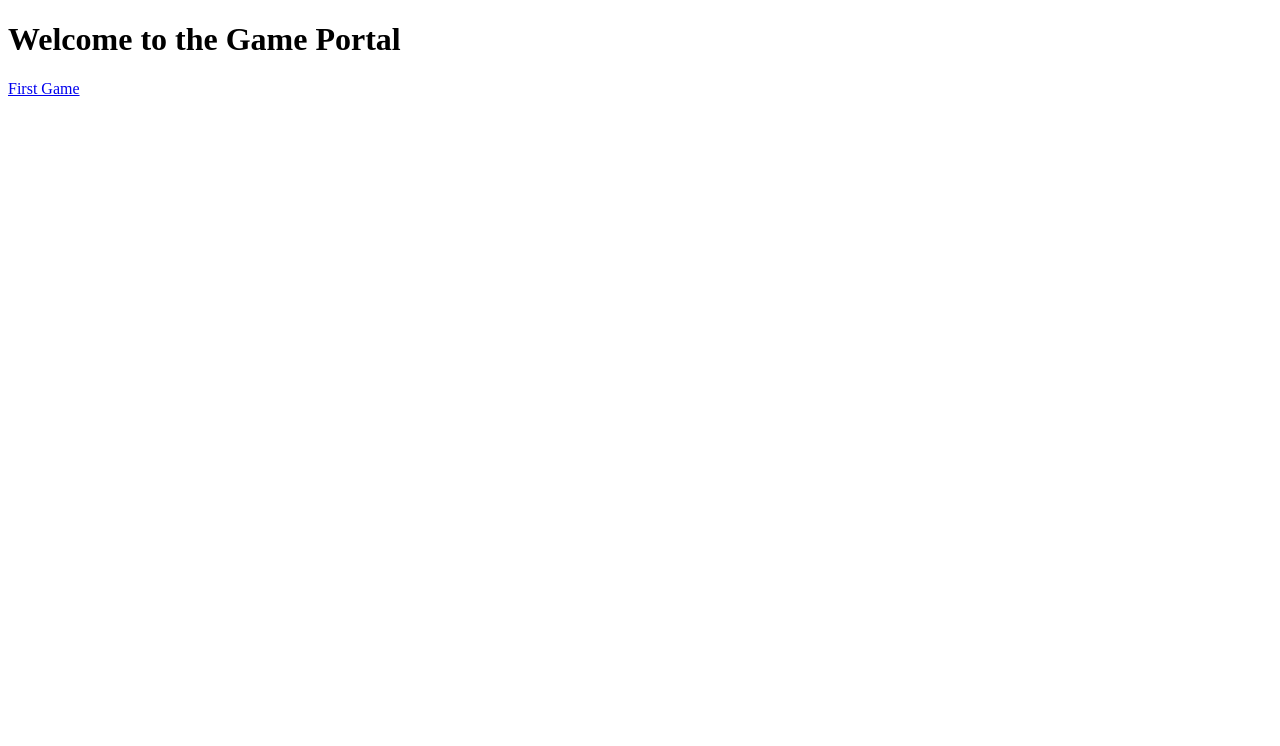
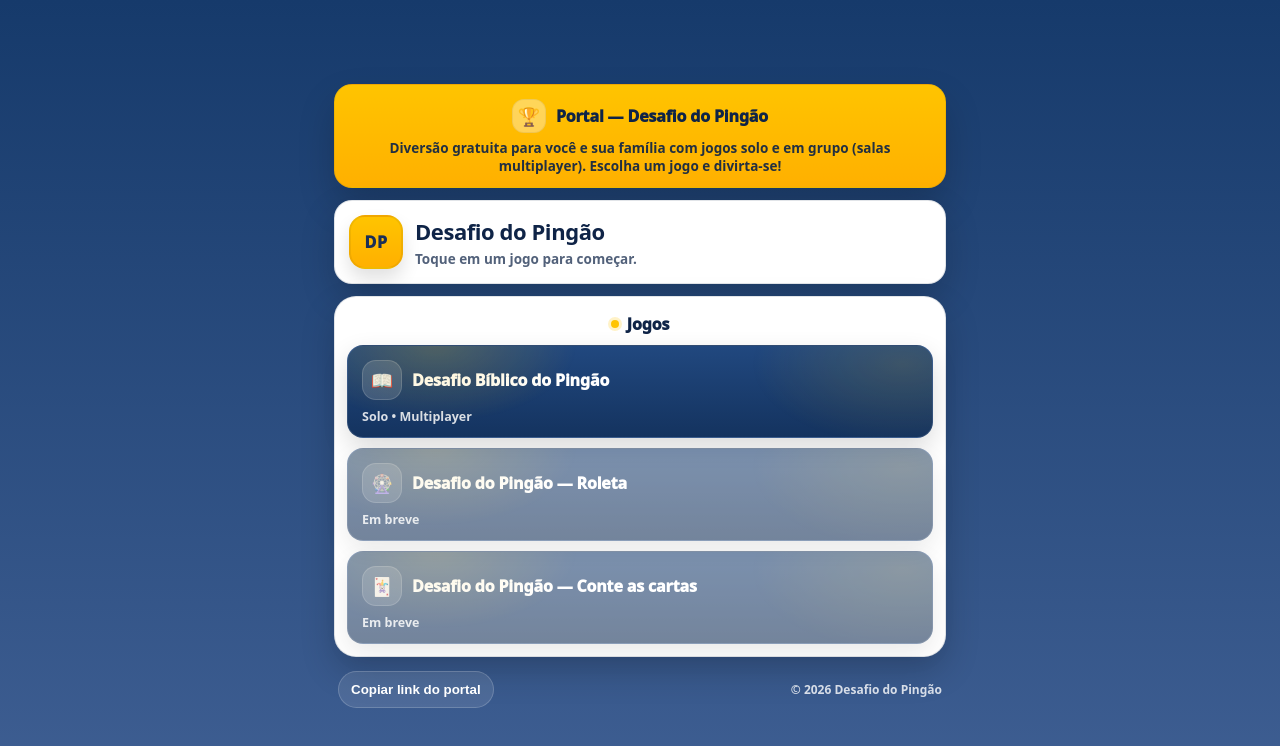
Before and after one commit to esdrasjuliocmd/desafiodopingao-portal, a plain HTML site: page index.html in a window 1280 px wide. Drawn offline with Linux system fonts and the light colour scheme.

Commit message:
Update index.html for localization and content changes

```diff
--- a/index.html
+++ b/index.html
@@ -1,13 +1,91 @@
-<!DOCTYPE html>
-<html lang="en">
+<!doctype html>
+<html lang="pt-BR">
 <head>
-    <meta charset="UTF-8">
-    <meta name="viewport" content="width=device-width, initial-scale=1.0">
-    <title>Game Portal</title>
+  <meta charset="utf-8" />
+  <meta name="viewport" content="width=device-width,initial-scale=1,viewport-fit=cover" />
+  <meta name="theme-color" content="#163a6b" />
+  <title>Desafio do Pingão</title>
+  <meta name="description" content="Diversão gratuita para você e sua família com jogos solo e multiplayer." />
+  <link rel="stylesheet" href="./styles.v2.css" />
 </head>
+
 <body>
-    <h1>Welcome to the Game Portal</h1>
-    <a href="https://cartasbiblicas.desafiodopingao.com.br" class="btn btn-game">First Game</a>
-    <!-- Other content -->
+  <main class="wrap">
+    <!-- Banner amarelo (estilo do jogo) -->
+    <section class="banner" aria-label="Portal Desafio do Pingão">
+      <div class="banner-top">
+        <div class="trophy" aria-hidden="true">🏆</div>
+        <div class="banner-title">Portal — Desafio do Pingão</div>
+      </div>
+      <div class="banner-sub">
+        Diversão gratuita para você e sua família com jogos <strong>solo</strong> e em <strong>grupo</strong> (salas multiplayer).
+        Escolha um jogo e divirta-se!
+      </div>
+    </section>
+
+    <!-- Card branco (como os painéis do jogo) -->
+    <header class="panel">
+      <div class="brand">
+        <div class="logo" aria-hidden="true">DP</div>
+        <div class="brand-text">
+          <h1>Desafio do Pingão</h1>
+          <p class="muted">Toque em um jogo para começar.</p>
+        </div>
+      </div>
+    </header>
+
+    <!-- Painel branco envolvendo os botões (melhoria) -->
+    <section class="games" aria-label="Jogos">
+      <div class="games-title"><span class="dot" aria-hidden="true"></span> Jogos</div>
+
+      <div class="buttons">
+        <!-- LINK CORRIGIDO AQUI -->
+        <a class="btn" href="https://cartasbiblicas.desafiodopingao.com.br/" aria-label="Abrir Desafio Bíblico do Pingão">
+          <div class="btn-row">
+            <span class="icon" aria-hidden="true">📖</span>
+            <span class="btn-title">Desafio Bíblico do Pingão</span>
+          </div>
+          <span class="sub">Solo • Multiplayer</span>
+        </a>
+
+        <!-- Troque href quando publicar -->
+        <a class="btn disabled" href="#" aria-disabled="true" tabindex="-1">
+          <div class="btn-row">
+            <span class="icon" aria-hidden="true">🎡</span>
+            <span class="btn-title">Desafio do Pingão — Roleta</span>
+          </div>
+          <span class="sub">Em breve</span>
+        </a>
+
+        <a class="btn disabled" href="#" aria-disabled="true" tabindex="-1">
+          <div class="btn-row">
+            <span class="icon" aria-hidden="true">🃏</span>
+            <span class="btn-title">Desafio do Pingão — Conte as cartas</span>
+          </div>
+          <span class="sub">Em breve</span>
+        </a>
+      </div>
+    </section>
+
+    <footer class="foot">
+      <button class="link" id="copyLink" type="button">Copiar link do portal</button>
+      <span class="small">© <span id="year"></span> Desafio do Pingão</span>
+    </footer>
+  </main>
+
+  <script>
+    document.getElementById('year').textContent = new Date().getFullYear();
+
+    document.getElementById('copyLink').addEventListener('click', async () => {
+      const url = window.location.origin + window.location.pathname;
+      try { await navigator.clipboard.writeText(url); alert('Link copiado!'); }
+      catch { prompt('Copie o link:', url); }
+    });
+  </script>
+
+  <script defer src="https://static.cloudflareinsights.com/beacon.min.js/vcd15cbe7772f49c399c6a5babf22c1241717689176015"
+    integrity="sha512-ZpsOmlRQV6y907TI0dKBHq9Md29nnaEIPlkf84rnaERnq6zvWvPUqr2ft8M1aS28oN72PdrCzSjY4U6VaAw1EQ=="
+    data-cf-beacon='{"version":"2024.11.0","token":"f64ec81fde9443e3ba2882d7e4a6f114","r":1,"server_timing":{"name":{"cfCacheStatus":true,"cfEdge":true,"cfExtPri":true,"cfL4":true,"cfOrigin":true,"cfSpeedBrain":true},"location_startswith":null}}'
+    crossorigin="anonymous"></script>
 </body>
 </html>
```
